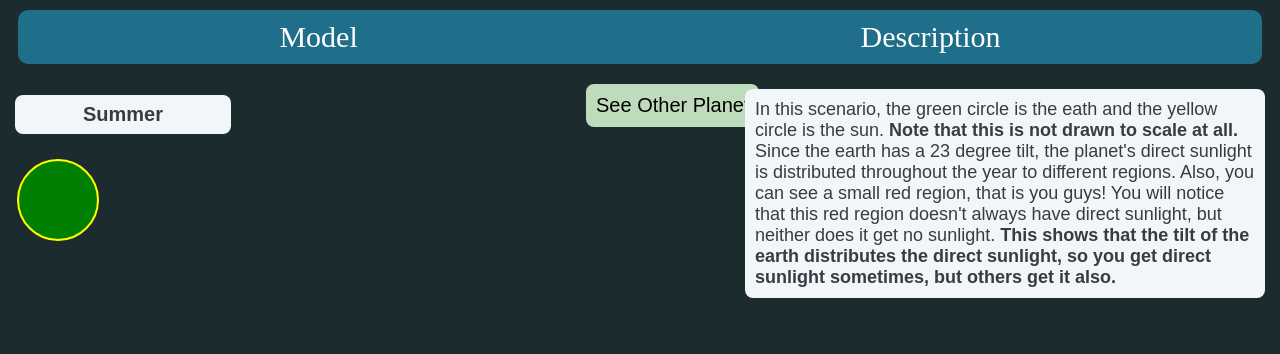
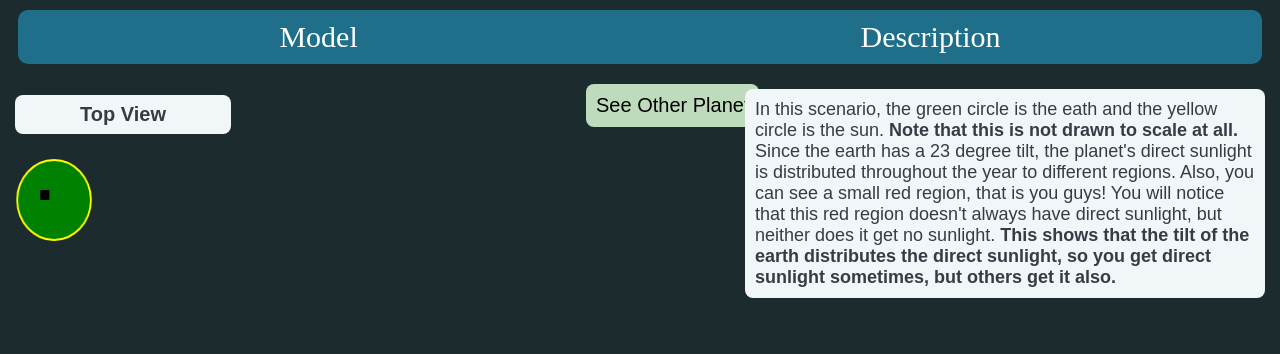
Before and after one commit to littlepotato123/Seasons, a React (Create React App) app: page / in a window 1280 px wide. Shown: the top 354 px of the page. Built offline with nearby package versions, Linux system fonts and the light colour scheme.

Commit message:
First Refactor

```diff
--- a/src/App.css
+++ b/src/App.css
@@ -132,6 +132,7 @@ body {
 
 #earth {
     top: 150px;
+    transform: rotateY(-23deg);
 }
 
 #other {
--- a/src/Assets/EarthImage.tsx
+++ b/src/Assets/EarthImage.tsx
@@ -1,6 +1,5 @@
 import React from'react';
 import CSS from 'csstype';
-import You from './You';
 
 type EarthImageProps = {
   styles: CSS.Properties
@@ -9,9 +8,9 @@ type EarthImageProps = {
 const EarthImage = ({ styles }: EarthImageProps) => {
   return (
     <div id="earth">
-      <You />
       <svg width="100" height="100" className="earth-img" style={styles}>
         <circle cx="50" cy="50" r="40" stroke="yellow" strokeWidth="2" fill="green" />
+        <rect width="10" height="10" x="35" y="40" />
       </svg>
     </div>
   );
--- a/src/Assets/OtherImage.tsx
+++ b/src/Assets/OtherImage.tsx
@@ -1,6 +1,5 @@
 import React from 'react';
 import CSS from 'csstype';
-import You from './You';
 
 type OtherImageProps = {
     styles: CSS.Properties
@@ -9,9 +8,9 @@ type OtherImageProps = {
 const OtherImage = ({ styles }: OtherImageProps) => {
     return (
         <div id="other">
-            <You />
             <svg width="300" height="300" style={styles} className="other-img">
                 <circle cx="150" cy="150" r="120" stroke="black" strokeWidth="2" fill="blue" />
+                <rect width="15" height="15" x="200" y="200" />
             </svg>
         </div>
     )
--- a/src/Assets/You.tsx
+++ /dev/null
@@ -1,13 +0,0 @@
-import React from 'react';
-
-const You = () => {
-    return (
-        <div className="you">
-            <svg>
-                <rect width="10" height="10" x="40" y="50" />
-            </svg>
-        </div>
-    )
-}
-
-export default You;
--- a/src/Components/Earth.tsx
+++ b/src/Components/Earth.tsx
@@ -17,7 +17,7 @@ interface line {
 
 const Earth = () => {
     const [styles, setStyles] = useState<CSS.Properties>({});
-    const [season, setSeason] = useState<string>("Summer");
+    const [season, setSeason] = useState<string>("Top View");
     const [ray, setRay] = useState<line | null>(null);
 
     useEffect(() => {
--- a/src/Components/Other.tsx
+++ b/src/Components/Other.tsx
@@ -12,7 +12,7 @@ const Earth = () => {
     const [points, setPoints] = useState<Array<Point>>([]);
     const [box, setBox] = useState<CSS.Properties>({});
     const [styles, setStyles] = useState<CSS.Properties>({});
-    const [season, setSeason] = useState('Summer');
+    const [season, setSeason] = useState('Top View');
 
     useEffect(() => {
         setPoints(EarthPoints);
--- a/src/Pages/Explain.tsx
+++ b/src/Pages/Explain.tsx
@@ -10,6 +10,7 @@ const Explain = () => {
                     <li>Tilt: 23 Degree Tilt</li>
                     <li>Size Relative to Earth: 1 Earth</li>
                     <li>Distance away from Sun: 92.539 million miles</li>
+                    <li>Land Description: Mountain Ranges, Deserts, Ice Caps and Poles, and Civilized Land</li>
                 </ul>
                 <h3>Why we have seasons</h3>
                 <p>
@@ -27,6 +28,7 @@ const Explain = () => {
                     <li>Tilt: 90 Degree Tilt</li>
                     <li>Size Relative to Earth: 3 Earths</li>
                     <li>Distance Away from Sun: 90 million miles</li>
+                    <li>Land Description: Sand Dunes</li>
                 </ul>
                 <h3>Do they have seasons?</h3>
                 <p>
@@ -44,6 +46,7 @@ const Explain = () => {
                     <li>Tilt: Since earth has about an even tilt, different regions will get sunlight at different times, which is the seasons. But, since the other planet will have a rotation or tilt of 90 degrees, it will essentially be horizontal and be at a tilt of 0 degrees. This means that the regions will either be in summer or winter. Also, this shows that the poles (Where the temperature stays constant most of the times and the coldest), instead of being in the on the vertical endes, now would be in the horizontal ends.</li>
                     <li>Distance from the sun: Since the other planet is closer to the sun, the equator in the other planet, would be much warmer than the earth's equator</li>
                     <li>Poles: The poles of earth are on the area that gets the least bit of sunlight, which is the vertical ends, since the ligth get's there the least. But, in the other planet, the poles would be in the horizontal lines because that is the furthest away from the sun.</li>
+                    <li>Land Description: The land is much more civilized on Earth, therefore they have oceans, mountain ranges, and a huge variety of types of land. But, on the other planet, there is no civilization, therefore there is only sand dunes. This is important to think about when talking about perspective of view.</li>
                 </ul>
             </div>
         </div>
--- /dev/null
+++ b/src/react-app-env.d.ts
@@ -0,0 +1 @@
+/// <reference types="react-scripts" />
```
Also changed, not shown: 1 other file (tests, documents, lock files or other folders).
